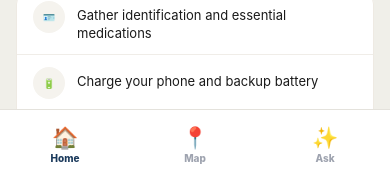
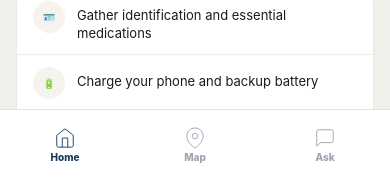
Before and after one commit to summerxa/Crisis-Agent, a React Native app: screen / in a window 390 px wide. Shown: the part 659-841 px from the top of the page. Built offline with nearby package versions, Linux system fonts and the light colour scheme.

Commit message:
Use SVG icons for bottom navbar

```diff
--- a/src/components/BottomNav.tsx
+++ b/src/components/BottomNav.tsx
@@ -2,6 +2,7 @@ import React from 'react';
 import { Pressable, Text, View } from 'react-native';
 import { styles } from '../styles';
 import type { AppTab } from '../types';
+import { HomeIcon, MapIcon, ChatIcon } from './svg';
 
 export default function BottomNav({
   activeTab,
@@ -10,24 +11,26 @@ export default function BottomNav({
   activeTab: AppTab;
   onTabChange: (tab: AppTab) => void;
 }) {
-  const tabs: { key: AppTab; label: string; icon: string }[] = [
-    { key: 'home', label: 'Home', icon: '🏠' },
-    { key: 'map', label: 'Map', icon: '📍' },
-    { key: 'chat', label: 'Ask', icon: '✨' },
+  const tabs = [
+    { key: 'home' as AppTab, label: 'Home', icon: HomeIcon },
+    { key: 'map' as AppTab, label: 'Map', icon: MapIcon },
+    { key: 'chat' as AppTab, label: 'Ask', icon: ChatIcon },
   ];
 
   return (
     <View style={styles.bottomNav}>
       {tabs.map(tab => {
         const active = tab.key === activeTab;
+        const Icon = tab.icon;
+
         return (
           <Pressable
             key={tab.key}
             onPress={() => onTabChange(tab.key)}
             style={styles.navItem}>
-            <Text style={[styles.navIcon, active && styles.navActive]}>
-              {tab.icon}
-            </Text>
+            <Icon
+              active={active}
+            />
             <Text style={[styles.navLabel, active && styles.navActive]}>
               {tab.label}
             </Text>
--- /dev/null
+++ b/src/components/svg/ChatIcon.tsx
@@ -0,0 +1,15 @@
+import React from 'react';
+
+const ChatIcon = ({ active }: { active: boolean }) => (
+  <svg
+    xmlns="http://www.w3.org/2000/svg"
+    width={22}
+    height={22}
+    fill="none"
+    stroke={active ? "#1B3A5C" : "#9EA3AF"}
+    viewBox="0 0 24 24"
+  >
+    <path d="M21 15a2 2 0 0 1-2 2H7l-4 4V5a2 2 0 0 1 2-2h14a2 2 0 0 1 2 2z" />
+  </svg>
+)
+export default ChatIcon
--- /dev/null
+++ b/src/components/svg/HomeIcon.tsx
@@ -0,0 +1,16 @@
+import React from 'react';
+
+const HomeIcon = ({ active }: { active: boolean }) => (
+  <svg
+    xmlns="http://www.w3.org/2000/svg"
+    width={22}
+    height={22}
+    fill="none"
+    stroke={active ? "#1B3A5C" : "#9EA3AF"}
+    viewBox="0 0 24 24"
+  >
+    <path d="m3 9 9-7 9 7v11a2 2 0 0 1-2 2H5a2 2 0 0 1-2-2z" />
+    <path d="M9 22V12h6v10" />
+  </svg>
+)
+export default HomeIcon
--- /dev/null
+++ b/src/components/svg/MapIcon.tsx
@@ -0,0 +1,16 @@
+import React from 'react';
+
+const MapIcon = ({ active }: { active: boolean }) => (
+  <svg
+    xmlns="http://www.w3.org/2000/svg"
+    width={22}
+    height={22}
+    fill="none"
+    stroke={active ? "#1B3A5C" : "#9EA3AF"}
+    viewBox="0 0 24 24"
+  >
+    <path d="M21 10c0 7-9 13-9 13s-9-6-9-13a9 9 0 0 1 18 0z" />
+    <circle cx={12} cy={10} r={3} />
+  </svg>
+)
+export default MapIcon
--- /dev/null
+++ b/src/components/svg/index.ts
@@ -0,0 +1,3 @@
+export { default as HomeIcon } from './HomeIcon';
+export { default as MapIcon } from './MapIcon';
+export { default as ChatIcon } from './ChatIcon';
```
